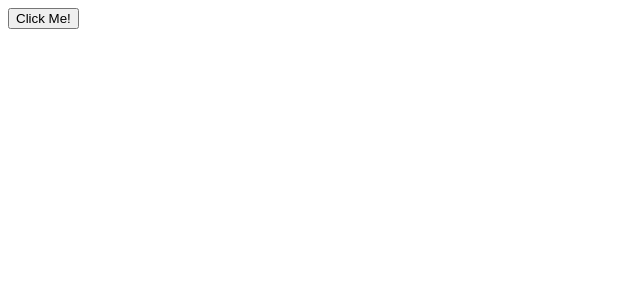
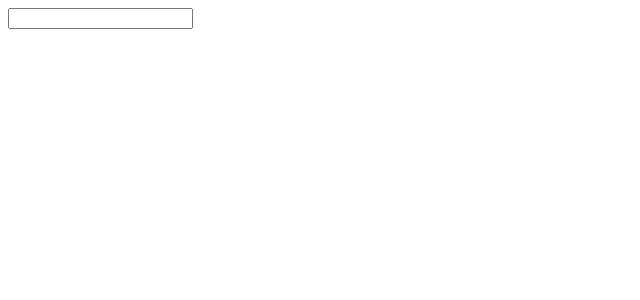
Before and after one commit to juanaguillon/angular-working, an Angular app: page / in a window 1280 px wide. Shown: the top 300 px of the page, without its empty margins (0-640 px from the left). Built offline with nearby package versions, Linux system fonts and the light colour scheme.

Commit message:
NGModels

```diff
--- a/src/app/app.component.html
+++ b/src/app/app.component.html
@@ -1,4 +1,4 @@
 <!--The content below is only a placeholder and can be replaced.-->
-<button (click)="makeSomething()">Click Me!</button>
-
+<input type="text" [(ngModel)]="nombre" value="Click Me!">
+<span>{{nombre}}</span>
 <router-outlet></router-outlet>
--- a/src/app/app.component.ts
+++ b/src/app/app.component.ts
@@ -8,6 +8,7 @@ import { Component } from '@angular/core';
 export class AppComponent {
   title = 'Angular Working';
   listo = true;
+  nombre = "";
 
   constructor( ){
     setTimeout(() => {
--- a/src/app/app.module.ts
+++ b/src/app/app.module.ts
@@ -1,5 +1,6 @@
 import { BrowserModule } from '@angular/platform-browser';
 import { NgModule } from '@angular/core';
+import { FormsModule } from '@angular/forms'
 
 import { AppRoutingModule } from './app-routing.module';
 import { AppComponent } from './app.component';
@@ -10,7 +11,8 @@ import { AppComponent } from './app.component';
   ],
   imports: [
     BrowserModule,
-    AppRoutingModule
+    AppRoutingModule,
+    FormsModule
   ],
   providers: [],
   bootstrap: [AppComponent]
```
